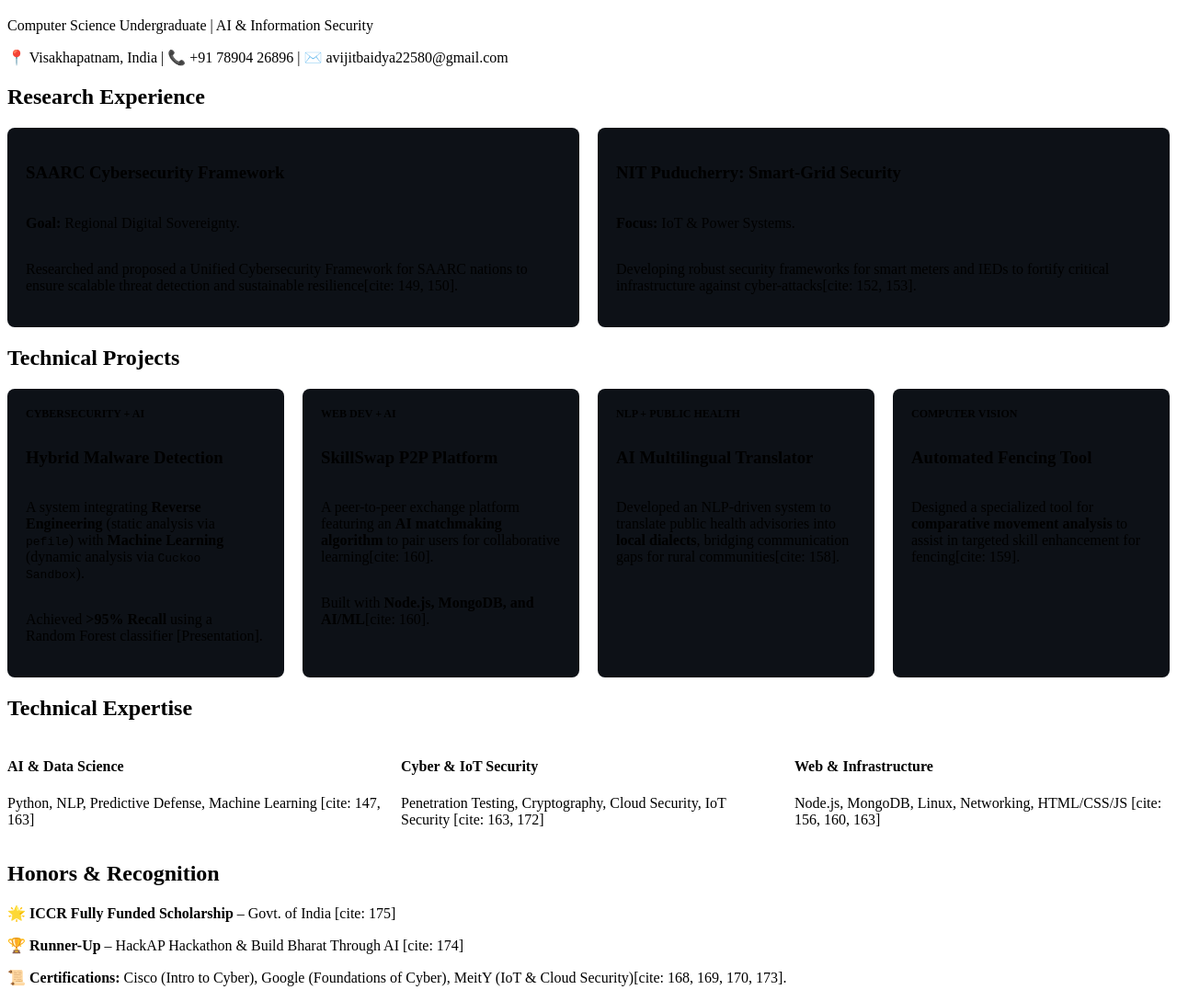
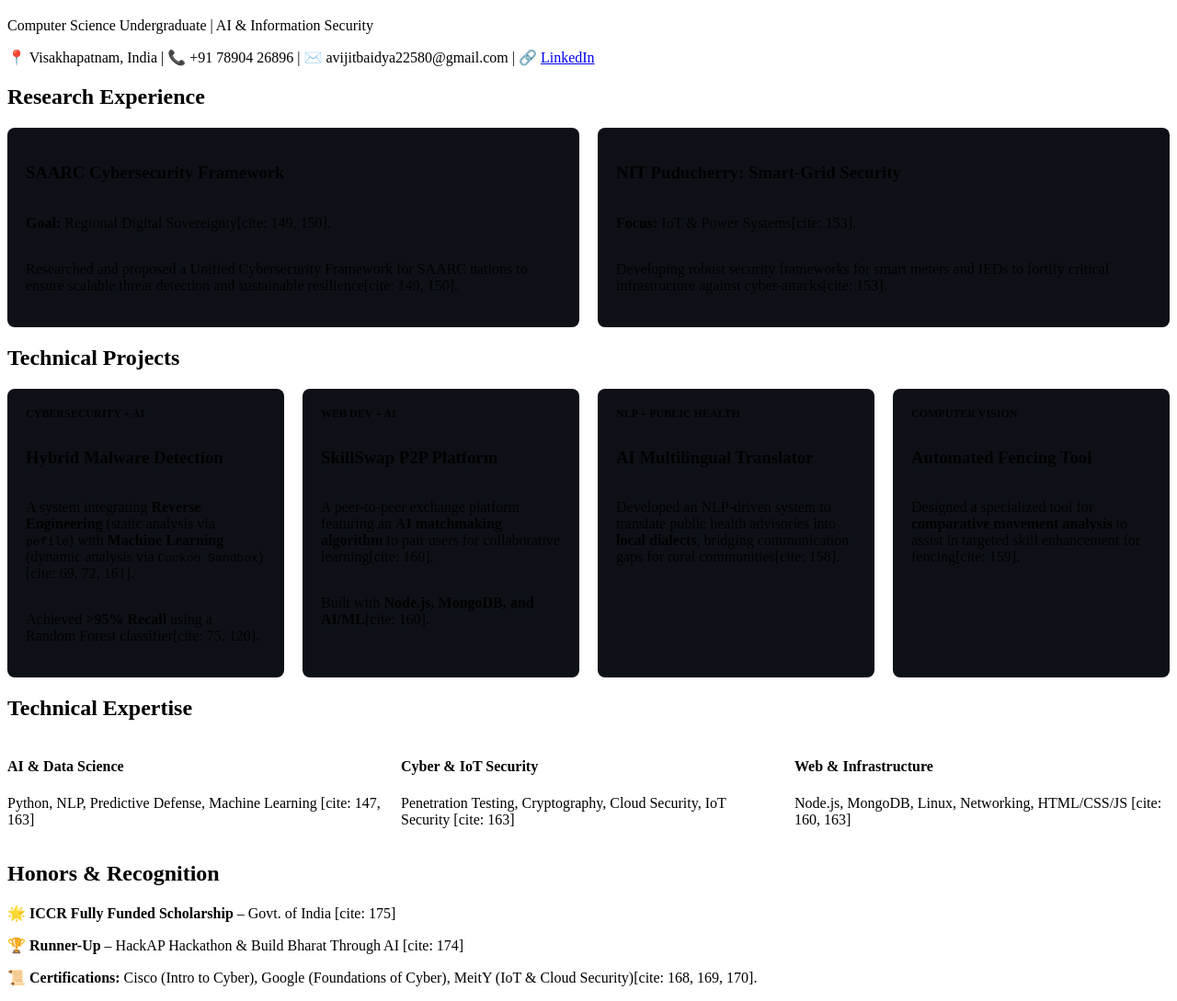
Before and after one commit to AvijitBaidya22580/AvijitBaidya22580.github.io, a plain HTML site: page index.html in a window 1280 px wide. Shown: the part 61-1150 px from the top of the page at 92% size. Drawn offline with Linux system fonts and the light colour scheme.

Commit message:
Update index.html

```diff
--- a/index.html
+++ b/index.html
@@ -12,7 +12,11 @@
         <h1>AVIJIT BAIDYA</h1>
         <p>Computer Science Undergraduate | AI & Information Security</p>
         <div class="contact-info">
-            <p>📍 Visakhapatnam, India | 📞 +91 78904 26896 | ✉️ avijitbaidya22580@gmail.com</p>
+            <p>
+                📍 Visakhapatnam, India | 📞 +91 78904 26896  |
+                ✉️ avijitbaidya22580@gmail.com  |
+                🔗 <a href="https://www.linkedin.com/in/avijit-baidya-07b817238" target="_blank" class="header-link">LinkedIn</a>
+            </p>
         </div>
     </header>
 
@@ -21,13 +25,13 @@
         <div class="parallel-grid">
             <div class="card">
                 <h3>SAARC Cybersecurity Framework</h3>
-                <p><strong>Goal:</strong> Regional Digital Sovereignty.</p>
+                <p><strong>Goal:</strong> Regional Digital Sovereignty[cite: 149, 150].</p>
                 <p>Researched and proposed a Unified Cybersecurity Framework for SAARC nations to ensure scalable threat detection and sustainable resilience[cite: 149, 150].</p>
             </div>
             <div class="card">
                 <h3>NIT Puducherry: Smart-Grid Security</h3>
-                <p><strong>Focus:</strong> IoT & Power Systems.</p>
-                <p>Developing robust security frameworks for smart meters and IEDs to fortify critical infrastructure against cyber-attacks[cite: 152, 153].</p>
+                <p><strong>Focus:</strong> IoT & Power Systems[cite: 153].</p>
+                <p>Developing robust security frameworks for smart meters and IEDs to fortify critical infrastructure against cyber-attacks[cite: 153].</p>
             </div>
         </div>
     </section>
@@ -38,8 +42,8 @@
             <div class="card">
                 <span class="category-tag">Cybersecurity + AI</span>
                 <h3>Hybrid Malware Detection</h3>
-                <p>A system integrating <strong>Reverse Engineering</strong> (static analysis via <code>pefile</code>) with <strong>Machine Learning</strong> (dynamic analysis via <code>Cuckoo Sandbox</code>).</p>
-                <p>Achieved <strong>>95% Recall</strong> using a Random Forest classifier [Presentation].</p>
+                <p>A system integrating <strong>Reverse Engineering</strong> (static analysis via <code>pefile</code>) with <strong>Machine Learning</strong> (dynamic analysis via <code>Cuckoo Sandbox</code>)[cite: 69, 72, 161].</p>
+                <p>Achieved <strong>>95% Recall</strong> using a Random Forest classifier[cite: 75, 120].</p>
             </div>
 
             <div class="card">
@@ -72,11 +76,11 @@
             </div>
             <div class="skill-group">
                 <h4>Cyber & IoT Security</h4>
-                <p>Penetration Testing, Cryptography, Cloud Security, IoT Security [cite: 163, 172]</p>
+                <p>Penetration Testing, Cryptography, Cloud Security, IoT Security [cite: 163]</p>
             </div>
             <div class="skill-group">
                 <h4>Web & Infrastructure</h4>
-                <p>Node.js, MongoDB, Linux, Networking, HTML/CSS/JS [cite: 156, 160, 163]</p>
+                <p>Node.js, MongoDB, Linux, Networking, HTML/CSS/JS [cite: 160, 163]</p>
             </div>
         </div>
     </section>
@@ -86,7 +90,7 @@
         <div class="awards-list">
             <p>🌟 <strong>ICCR Fully Funded Scholarship</strong> – Govt. of India [cite: 175]</p>
             <p>🏆 <strong>Runner-Up</strong> – HackAP Hackathon & Build Bharat Through AI [cite: 174]</p>
-            <p>📜 <strong>Certifications:</strong> Cisco (Intro to Cyber), Google (Foundations of Cyber), MeitY (IoT & Cloud Security)[cite: 168, 169, 170, 173].</p>
+            <p>📜 <strong>Certifications:</strong> Cisco (Intro to Cyber), Google (Foundations of Cyber), MeitY (IoT & Cloud Security)[cite: 168, 169, 170].</p>
         </div>
     </section>
 
```
